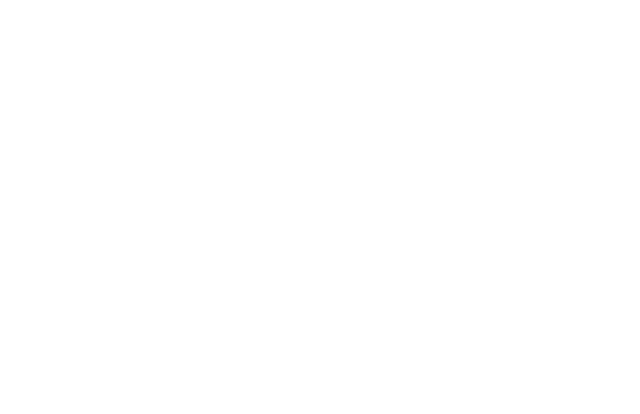
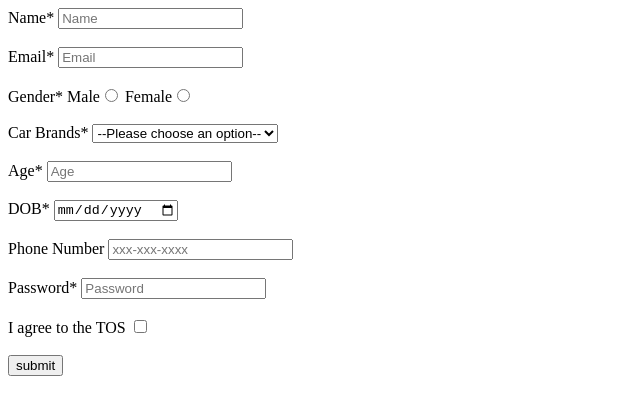
Before and after one commit to acciojob/signup-form-car-Shibasish3210, a website: page main.html in a window 1280 px wide. Shown: the whole page, without its empty margins (0-640 px from the left). Drawn offline with Linux system fonts and the light colour scheme.

Commit message:
created a submission

```diff
--- a/main.html
+++ b/main.html
@@ -8,6 +8,60 @@
 
 <body>
 	<!-- the entire body must be written by student -->
+	<form action="#" method="post">
+       <div>
+        <label for="name">Name*</label>
+        <input type="text" name="name" id="name" required placeholder="Name">
+       </div>
+       <br>
+        <div>
+            <label for="email">Email*</label>
+            <input type="email" name="email" id="email" required placeholder="Email">
+        </div>
+        <br>
+       <div>
+        <label for="gender">Gender*</label>
+        <label for="gender_m">Male</label><input type="radio" name="gender" id="gender_m" required>
+        <label for="gender_f">Female</label><input type="radio" name="gender" id="gender_f" required>
+       </div>
+       <br>
+       <div>
+        <label for="cars">Car Brands*</label>
+        <select name="cars" id="cars" required >
+            <option value="">--Please choose an option--</option>
+            <option value="bmw">BMW</option>
+            <option value="audi">Audi</option>
+            <option value="mercedez">Mercedez</option>
+        </select>
+       </div>
+       <br>
+       <div>
+            <label for="age">Age*</label>
+            <input type="number" name="age" id="age" required placeholder="Age">
+       </div>
+       <br>
+       <div>
+            <label for="dob">DOB*</label>
+            <input type="date" name="dob" id="dob" required>
+       </div>
+       <br>
+        <div>
+            <label for="tel">Phone Number</label>
+            <input type="tel" name="tel" id="tel" placeholder="xxx-xxx-xxxx">
+        </div>
+        <br>
+        <div>
+            <label for="password">Password*</label>
+            <input type="password" name="pass" id="password" required placeholder="Password">
+        </div>
+        <br>
+        <div>
+            I agree to the TOS
+            <input type="checkbox" name="tos" id="tos" required>
+        </div>
+        <br>
+        <input type="submit" value="submit">
+    </form>
     <script type="text/javascript" src="./script.js">
 </script>
 
```
